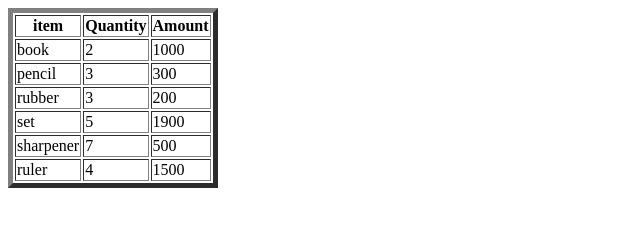
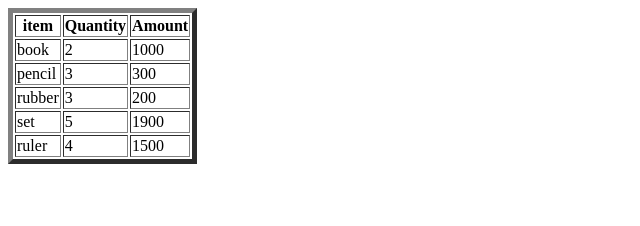
Before and after one commit to maqamylee0/KampabitsWeek2, a plain HTML site: page table.html in a window 1280 px wide. Shown: the whole page, without its empty margins (0-640 px from the left). Drawn offline with Linux system fonts and the light colour scheme.

Commit message:
finalcommit

```diff
--- a/index2.html
+++ b/table.html
@@ -37,11 +37,7 @@
     <td>1900</td>
 </tr>
 
-<tr>
-    <td>sharpener</td>
-    <td>7</td>
-    <td>500 </td>
-</tr>
+
 
 <tr>
     <td>ruler</td>
```
Also changed, not shown: login.html (renamed from index.html), 1 other file.
